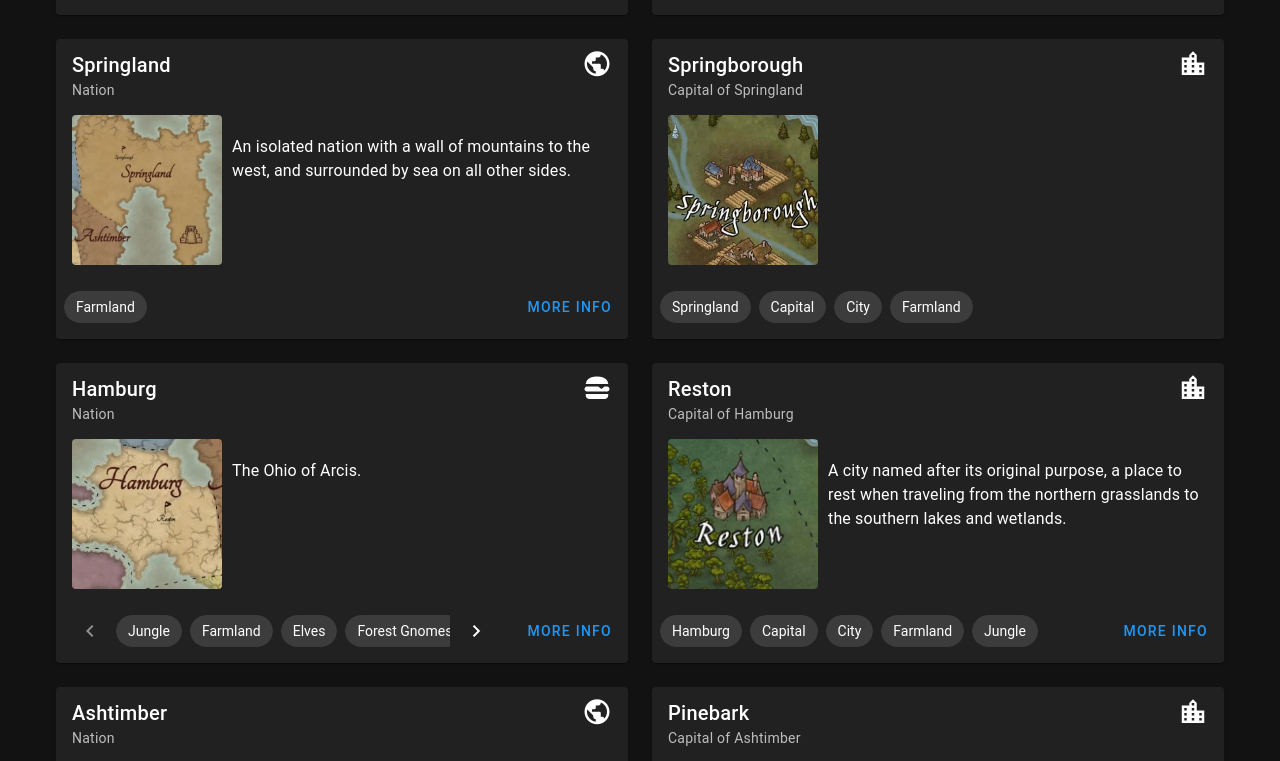
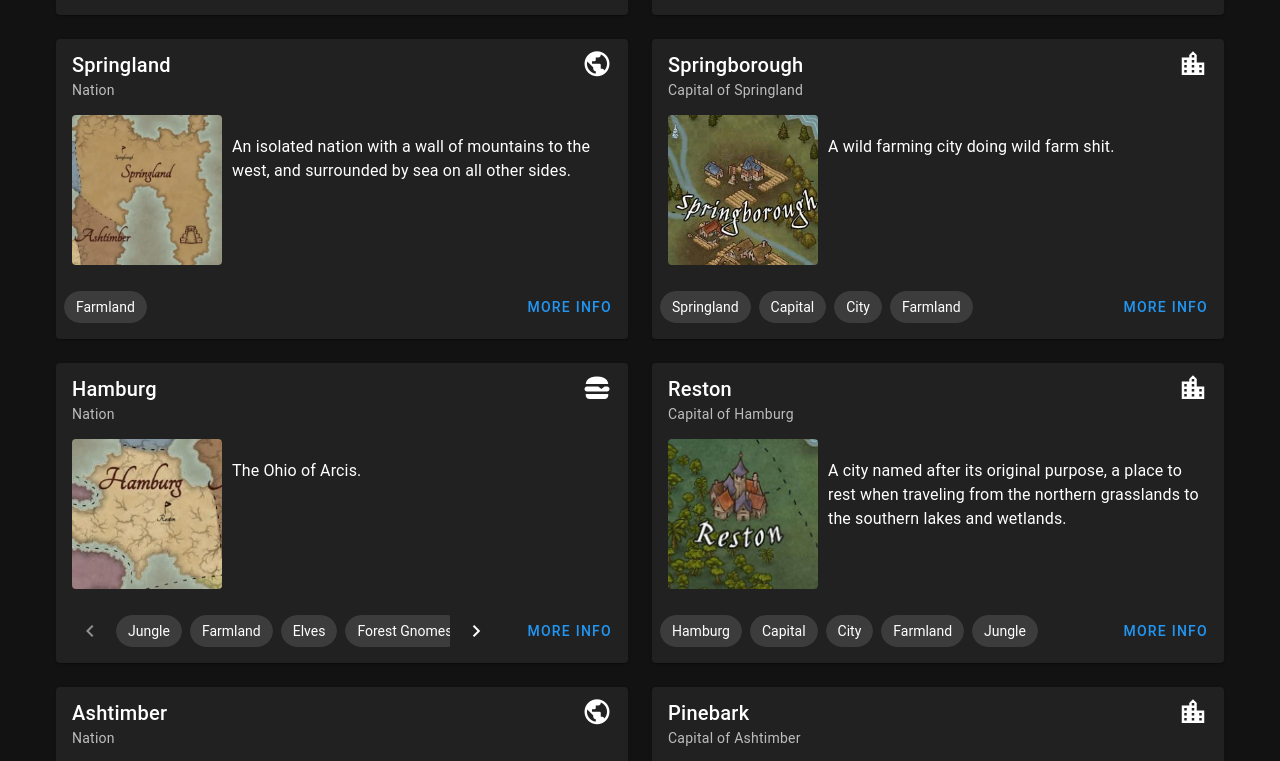
Before and after one commit to AlexMay00/therenthyr, a Vue app: page /#/ in a window 1280 px wide. Shown: the part 1453-2214 px from the top of the page. Built offline with nearby package versions, Linux system fonts and the light colour scheme.

Commit message:
city info

```diff
--- a/src/components/Library.vue
+++ b/src/components/Library.vue
@@ -96,8 +96,8 @@
           title: 'Est\'heas',
           subtitle: 'Former Avariel Elf Capital',
           avatar: 'estheas.jpg',
-          text: '',
-          info: '',
+          text: 'Home of the flying elves. The Avariel of Est\'heas built The Great Elven Wall thousands of years ago, in an effort to keep the mortals out of their domain.',
+          info: 'When Therenthyr united the elven races, the Avariel Elves agreed to hand over control of the wall to Aeis, who quickly opened its gates and allowed mortals to enter for the first time in a very long time. Today, Est\'heas serves as a staging area for imperial troops traveling by land. Unique shops and traveler settlements line the insides of the wall, and the Avariel elves keep watch to maintain the peace. ',
           tags: ['Avariel Elves', 'Capital', 'City'],
           associations: ['Colonized'],
           icon: 'mdi-city',
@@ -356,8 +356,8 @@
           title: 'Springborough',
           subtitle: 'Capital of Springland',
           avatar: 'springborough.jpg',
-          text: '',
-          info: '',
+          text: 'A wild farming city doing wild farm shit.',
+          info: 'Springborough is thoroughly in the middle of goddamned no-fucking-where. Sail a sea, climb a mountain, go down the other side, walk 20 miles, and you\'re still not at Springborough. But if you take that same sail boat and just skip the mountains, get off and walk for a long time, you\'ll finally find your sorry ass in Springborough. Once there, you can expect shit like cow racing, people hunting, corn houses, and goat throwing. Aside from a,l of the wild farm shit, Springborough is full of kind hearted people with warm and inviting homes. They\'ll give you the shirt off their back and send you on your way with a warm grape pie. Speaking of grapes, holy moly does Springborough make some solid wine. So good, in fact, that Therenthyr has agreed to leave Springborough alone so long as they keep making and selling them that sweet sweet Springland Wine.',
           tags: ['Springland', 'Capital', 'City', 'Farmland'],
           associations: ['Colonized'],
           icon: 'mdi-city',
```
